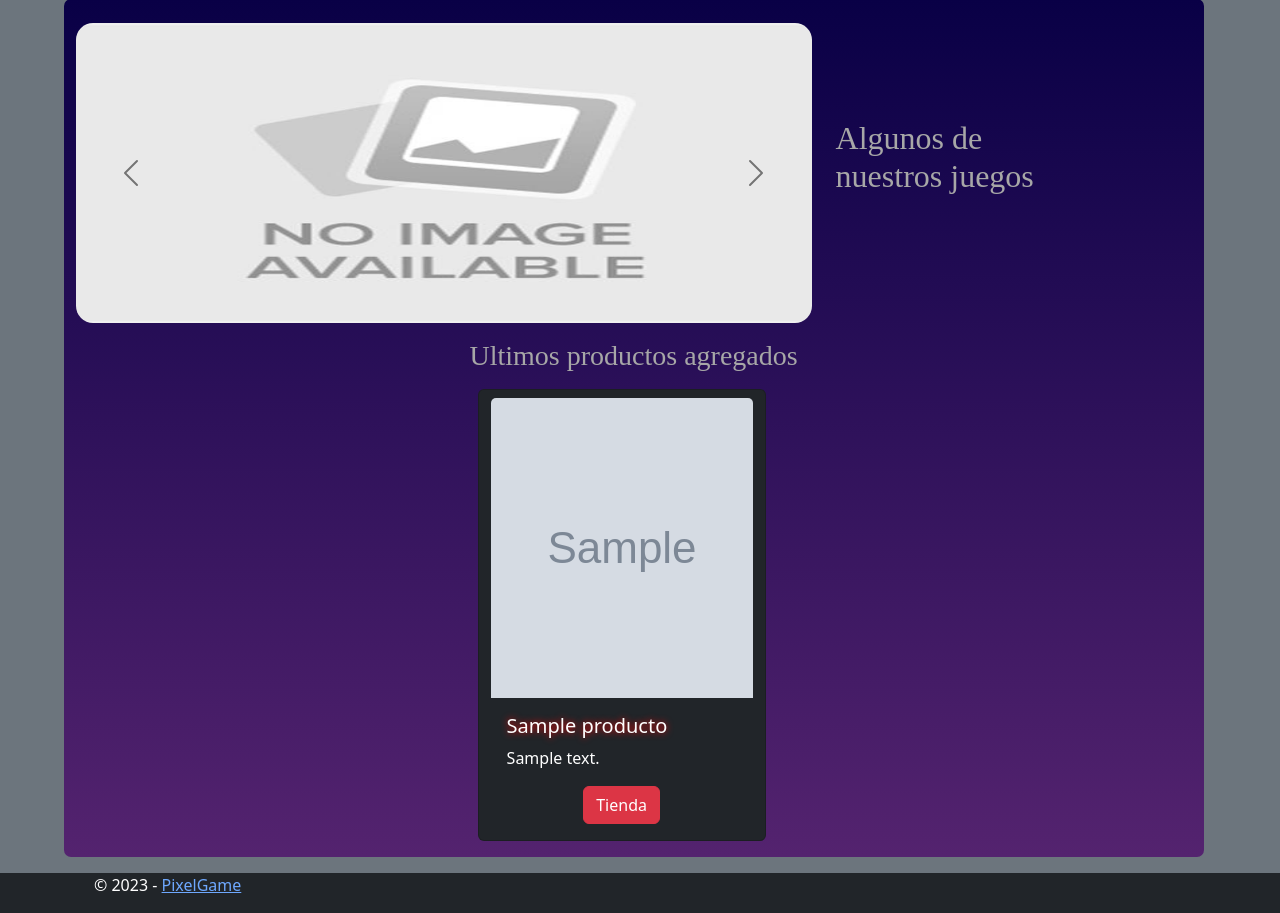
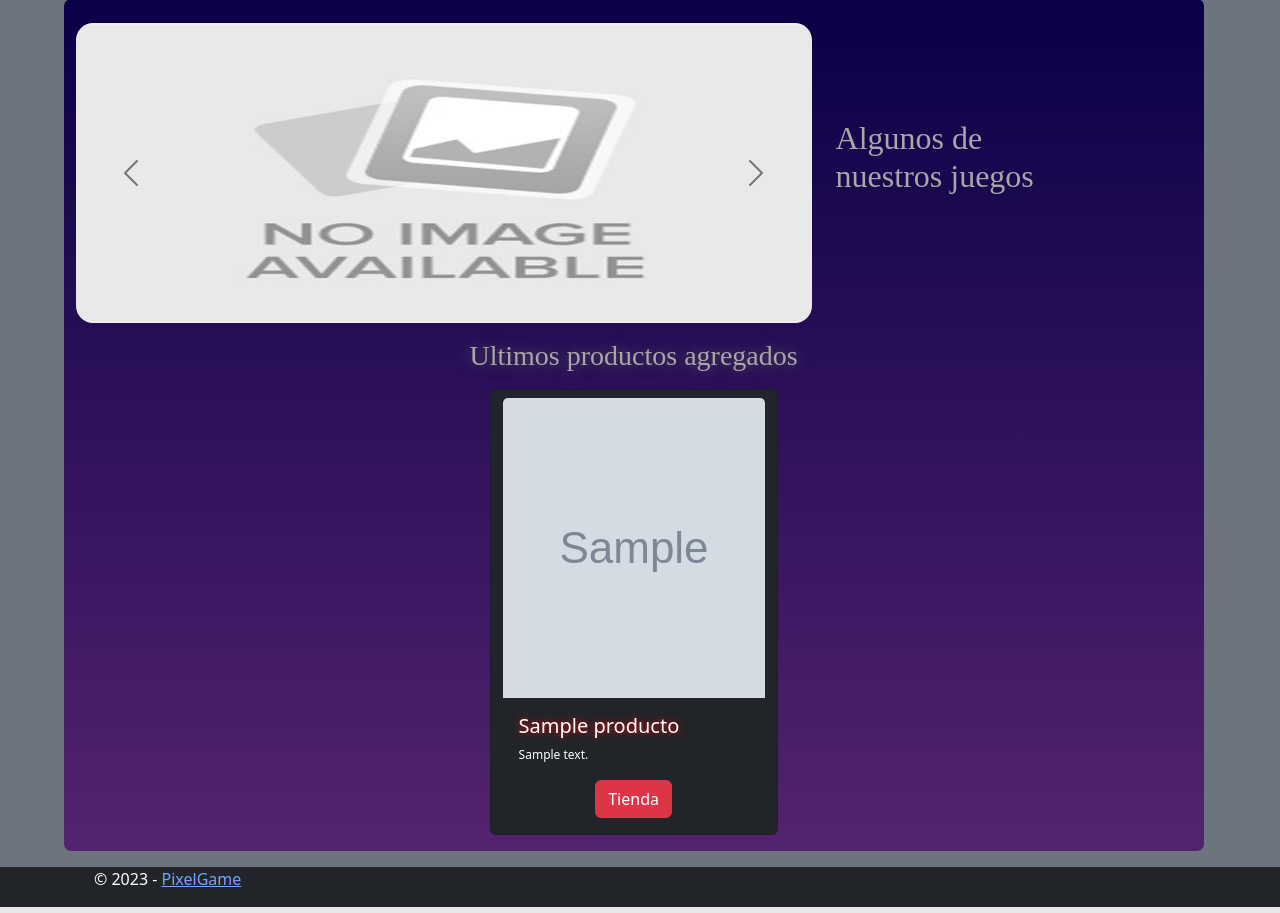
Before and after one commit to Toomyhz/examen-web, a Django app: page / in a window 1280 px wide. Shown: the part 73-986 px from the top of the page. Run offline with Django 4.2, Linux system fonts and the light colour scheme; tables that the repository leaves empty hold one stand-in row (values such as "Sample post"); grey boxes marked "Sample" are stand-in pictures; some web fonts are replaced.

Commit message:
Cambios varios a los estilos

```diff
--- a/assets/pages/index/css/index.css
+++ b/assets/pages/index/css/index.css
@@ -13,6 +13,7 @@ img {
 
 h3 {
     text-align: center;
+    text-shadow: 0px 0px 14px rgb(91, 91, 91);
 }
 
 article img {
@@ -29,7 +30,7 @@ article img {
 .texto:hover {
     font-family: 'Public Pixel';
     cursor: default;
-    text-shadow: 0px 0px 7px rgb(255, 0, 255);
+    text-shadow: 0px 0px 14px rgb(255, 0, 0);
     transition: 0.3s;
 }
 
@@ -59,3 +60,7 @@ article img {
 .game{
     text-shadow: 0px 0px 7px rgb(255, 0, 0);
 }
+
+.desc{
+    font-size: 12px;
+}
--- a/templates/pages/index.html
+++ b/templates/pages/index.html
@@ -32,13 +32,13 @@
         </article>
     </div>
     <h3 class="texto my-3">Ultimos productos agregados</h3>
-    <section class="row container element">
+    <section class="row element">
         {% for producto in productos %}
-        <div class="card text-bg-dark mx-1" style="width: 18rem;">
+        <div class="card text-bg-dark mx-1 col-md-12" style="width: 18rem;">
             <img src="{{producto.imagen.url}}" class="card-img-top mt-2" alt="...">
             <div class="card-body d-flex flex-column">
                 <h5 class="card-title game">{{producto.nombre}}</h5>
-                <p class="card-text">{{producto.descripcion}}</p>
+                <p class="card-text desc">{{producto.descripcion}}</p>
                 <div class="mt-auto d-flex justify-content-center">
                     <a href="{% url 'tienda' %}" class="btn btn-danger">Tienda</a>
                 </div>
```
